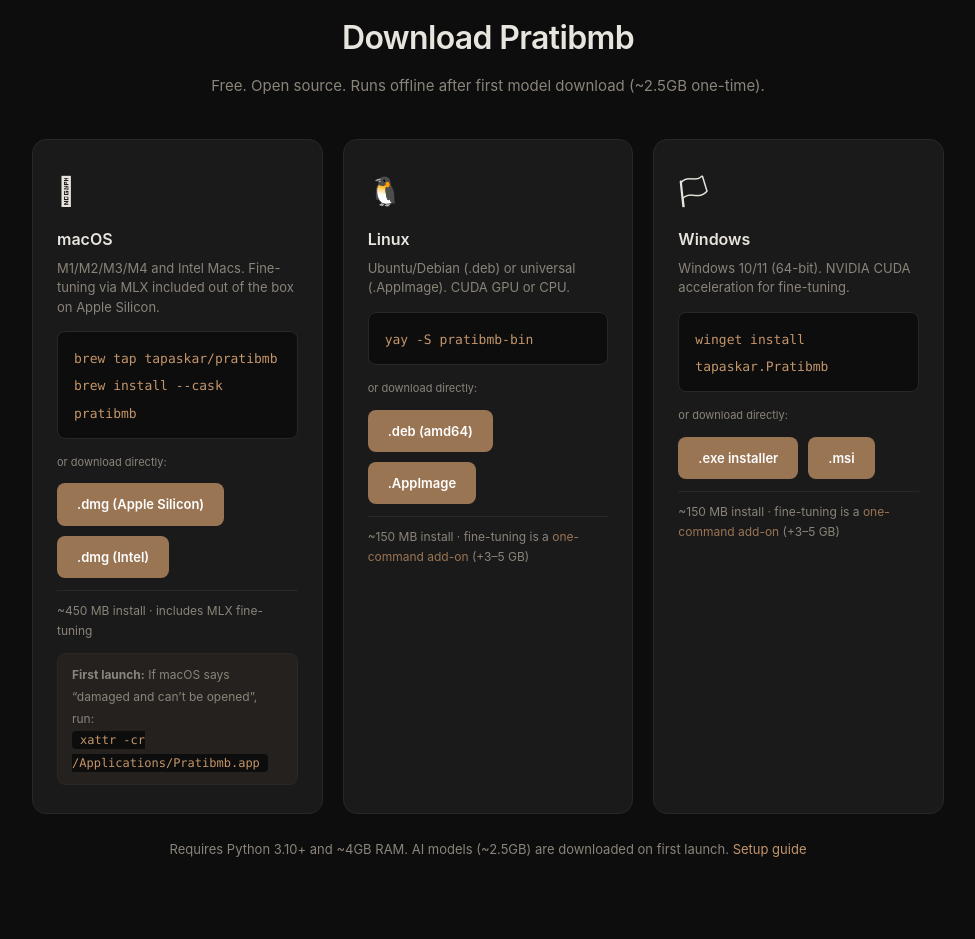
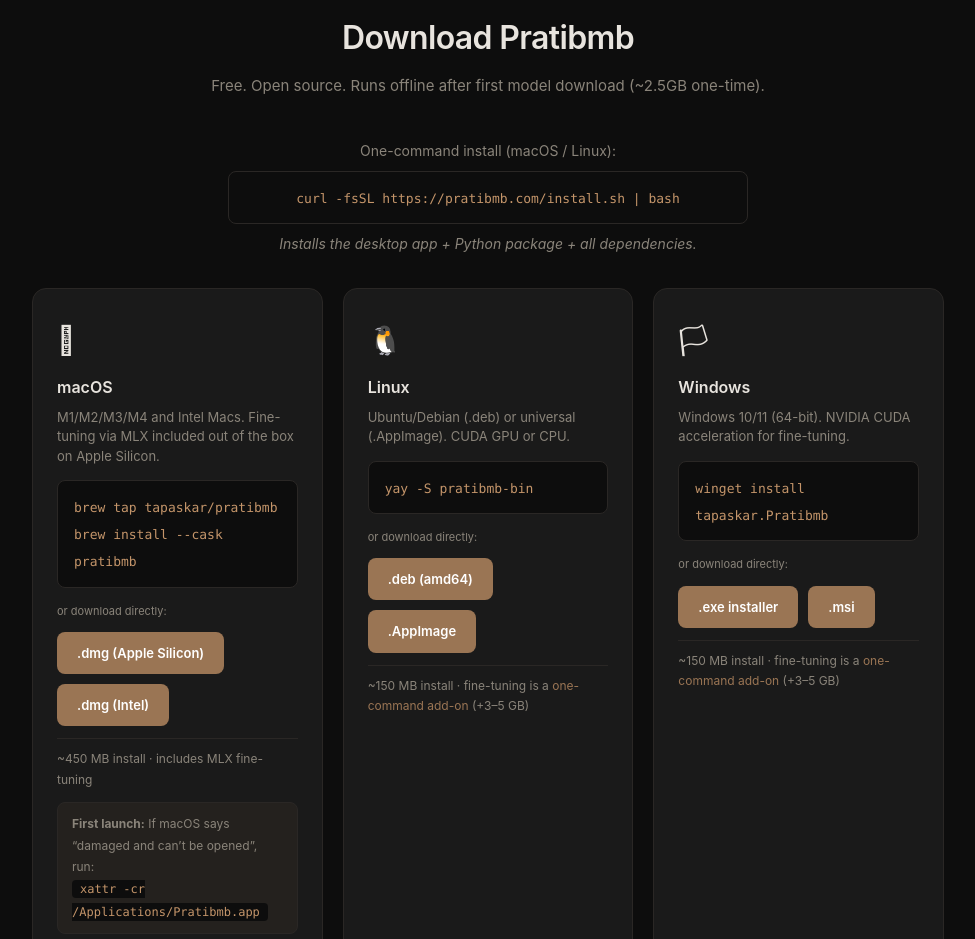
Before and after one commit to tapaskar/Pratibmb, a plain HTML site: page site/index.html in a window 1280 px wide. Shown: the part 2500-3439 px from the top of the page, without its empty margins (152-1127 px from the left). Drawn offline with Linux system fonts and the light colour scheme.

Commit message:
add one-command installer: curl | bash installs everything
install.sh handles the full setup:
- Checks Python 3.10+
- Detects platform (macOS arm64/x64, Linux deb/AppImage)
- Clones repo to ~/Pratibmb
- Installs Python package + all dependencies
- Downloads and installs the desktop app
- Removes macOS quarantine flag automatically
- Runs pratibmb doctor to verify

Usage: curl -fsSL https://pratibmb.com/install.sh | bash

```diff
--- a/site/index.html
+++ b/site/index.html
@@ -152,6 +152,11 @@
   <div class="container">
     <h2>Download Pratibmb</h2>
     <p class="section-sub">Free. Open source. Runs offline after first model download (~2.5GB one-time).</p>
+    <div class="one-liner">
+      <p>One-command install (macOS / Linux):</p>
+      <div class="install-cmd"><code>curl -fsSL https://pratibmb.com/install.sh | bash</code></div>
+      <p class="one-liner-note">Installs the desktop app + Python package + all dependencies.</p>
+    </div>
     <div class="download-grid">
       <div class="download-card">
         <div class="dl-icon">&#63743;</div>
--- a/site/style.css
+++ b/site/style.css
@@ -293,6 +293,28 @@
   color: var(--fg-muted);
   width: 100%;
   margin-bottom: 2px;
+}
+
+.one-liner {
+  text-align: center;
+  margin-bottom: 32px;
+}
+
+.one-liner p {
+  font-size: 14px;
+  color: var(--fg-muted);
+  margin-bottom: 8px;
+}
+
+.one-liner .install-cmd {
+  max-width: 520px;
+  margin: 0 auto 8px;
+}
+
+.one-liner-note {
+  font-size: 12px;
+  color: var(--fg-muted);
+  font-style: italic;
 }
 
 .dl-note-inline {
```
Also changed, not shown: 3 other files.
